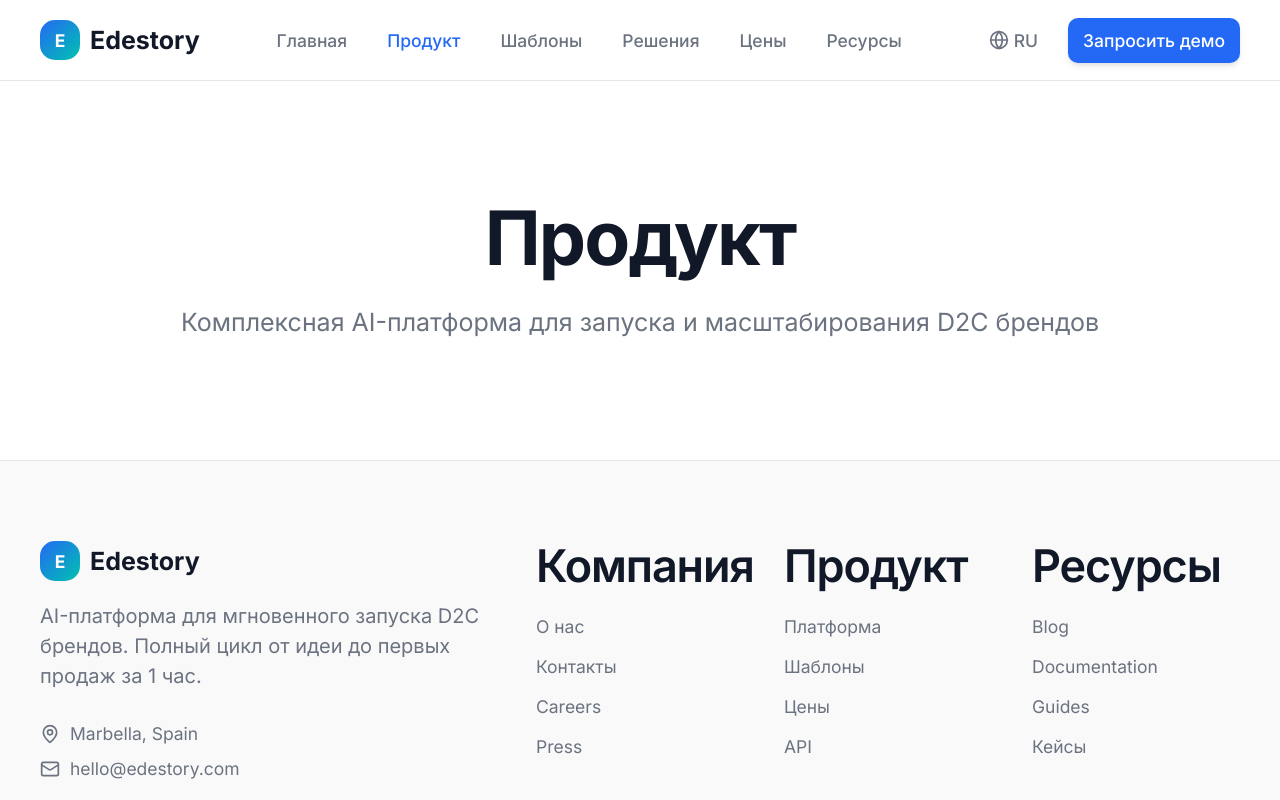
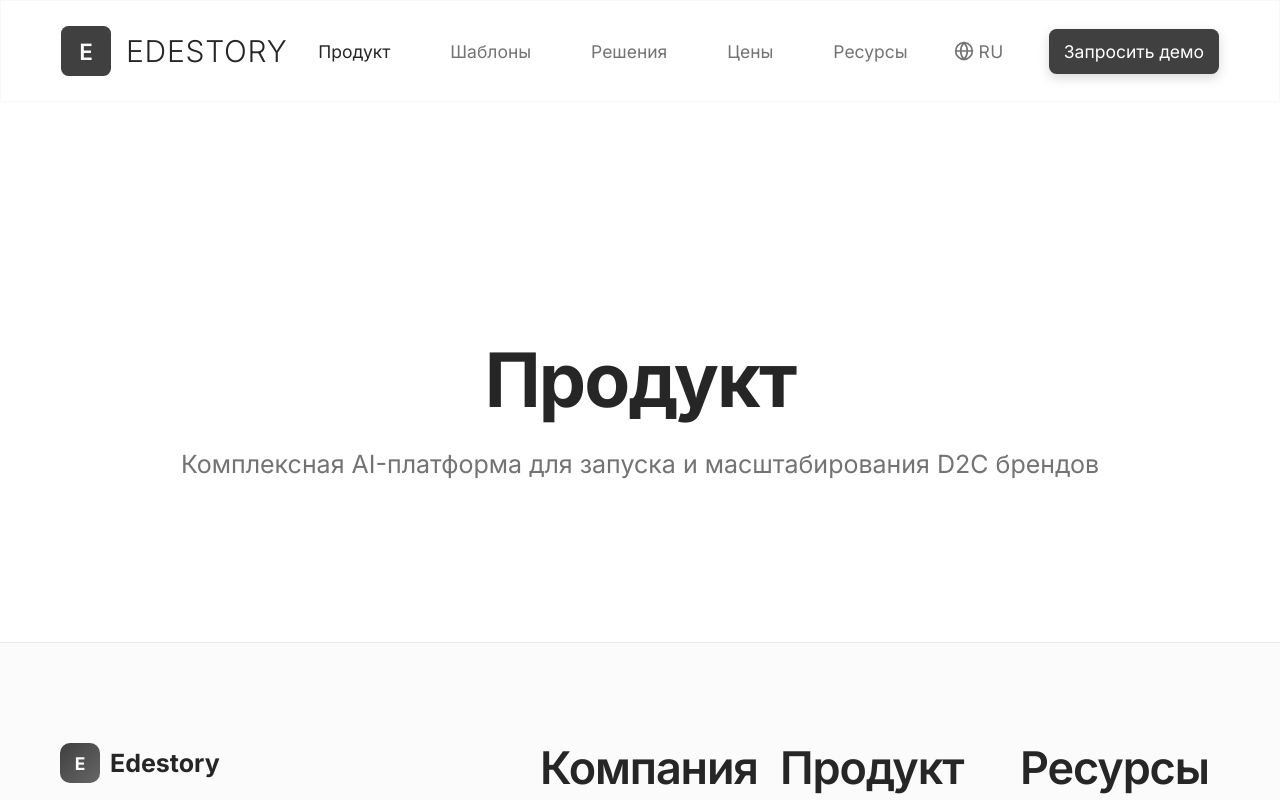
Before and after one commit to edestory/edestory-ai-blueprint, a React (Vite) app: page /product in a window 1280 px wide. Shown: the top 800 px of the page. Built offline with nearby package versions, Linux system fonts and the light colour scheme.

Commit message:
Update styles to match Savoy template
Apply color palette and stylistic elements from savoy.nordicmade.com to the existing project structure. This includes adopting the graphite gray and other color combinations, as well as font styles, to create a similar modern and stylish aesthetic.

```diff
--- a/src/components/Header.tsx
+++ b/src/components/Header.tsx
@@ -23,27 +23,27 @@ const Header = () => {
   };
 
   return (
-    <header className="fixed top-0 w-full bg-white/90 backdrop-blur-sm border-b border-border z-50">
+    <header className="sticky top-0 z-50 w-full border-b border-border/30 backdrop-elegant">
       <nav className="container-wide">
-        <div className="flex items-center justify-between h-16">
-          {/* Logo */}
-          <Link to="/" className="flex items-center space-x-2">
-            <div className="w-8 h-8 bg-gradient-primary rounded-lg flex items-center justify-center">
-              <span className="text-white font-bold text-sm">E</span>
+        <div className="flex items-center justify-between h-20">
+          {/* Logo - Savoy Style */}
+          <Link to="/" className="flex items-center space-x-3">
+            <div className="w-10 h-10 bg-primary rounded-md flex items-center justify-center">
+              <span className="text-primary-foreground font-semibold text-lg">E</span>
             </div>
-            <span className="text-xl font-bold text-foreground">Edestory</span>
+            <span className="font-light text-2xl tracking-wide text-foreground">EDESTORY</span>
           </Link>
 
           {/* Desktop Navigation */}
-          <div className="hidden md:flex items-center space-x-8">
-            {navigation.map((item) => (
+          <div className="hidden md:flex items-center space-x-12">
+            {navigation.slice(1).map((item) => (
               <Link
                 key={item.href}
                 to={item.href}
-                className={`text-sm font-medium transition-colors hover:text-primary ${
+                className={`text-sm font-normal transition-colors duration-normal ${
                   location.pathname === item.href
-                    ? 'text-primary'
-                    : 'text-muted-foreground'
+                    ? 'text-foreground'
+                    : 'text-muted-foreground hover:text-foreground'
                 }`}
               >
                 {item.name}
@@ -52,25 +52,25 @@ const Header = () => {
           </div>
 
           {/* Actions */}
-          <div className="flex items-center space-x-4">
+          <div className="flex items-center space-x-6">
             {/* Language Toggle */}
             <button
               onClick={toggleLanguage}
-              className="hidden md:flex items-center space-x-1 px-2 py-1 text-sm text-muted-foreground hover:text-foreground transition-colors"
+              className="hidden md:flex items-center space-x-1 px-3 py-2 text-sm text-muted-foreground hover:text-foreground transition-colors duration-normal"
             >
               <Globe className="w-4 h-4" />
-              <span className="uppercase font-medium">{language}</span>
+              <span className="uppercase font-normal tracking-wide">{language}</span>
             </button>
 
             {/* CTA Button */}
-            <Button variant="default" size="sm" className="hidden md:inline-flex">
+            <Button variant="default" size="sm" className="hidden md:inline-flex font-normal">
               {t('common.demo')}
             </Button>
 
             {/* Mobile Menu Button */}
             <button
               onClick={() => setIsOpen(!isOpen)}
-              className="md:hidden p-2 rounded-md hover:bg-muted"
+              className="md:hidden p-2 rounded-md hover:bg-muted transition-colors duration-normal"
             >
               {isOpen ? <X className="w-5 h-5" /> : <Menu className="w-5 h-5" />}
             </button>
@@ -79,15 +79,15 @@ const Header = () => {
 
         {/* Mobile Navigation */}
         {isOpen && (
-          <div className="md:hidden border-t border-border bg-white/95 backdrop-blur-sm">
+          <div className="md:hidden border-t border-border backdrop-elegant">
             <div className="px-2 pt-2 pb-3 space-y-1">
-              {navigation.map((item) => (
+              {navigation.slice(1).map((item) => (
                 <Link
                   key={item.href}
                   to={item.href}
-                  className={`block px-3 py-2 rounded-md text-base font-medium transition-colors ${
+                  className={`block px-4 py-3 rounded-md text-base font-normal transition-colors duration-normal ${
                     location.pathname === item.href
-                      ? 'bg-primary/10 text-primary'
+                      ? 'bg-primary/5 text-primary'
                       : 'text-muted-foreground hover:bg-muted hover:text-foreground'
                   }`}
                   onClick={() => setIsOpen(false)}
@@ -96,16 +96,16 @@ const Header = () => {
                 </Link>
               ))}
 
-              <div className="px-3 py-2 flex items-center justify-between border-t border-border mt-3 pt-3">
+              <div className="px-4 py-3 flex items-center justify-between border-t border-border mt-4 pt-4">
                 <button
                   onClick={toggleLanguage}
-                  className="flex items-center space-x-2 text-sm text-muted-foreground"
+                  className="flex items-center space-x-2 text-sm text-muted-foreground hover:text-foreground transition-colors duration-normal"
                 >
                   <Globe className="w-4 h-4" />
-                  <span className="uppercase font-medium">{language === 'ru' ? 'Русский' : 'English'}</span>
+                  <span className="uppercase font-normal tracking-wide">{language === 'ru' ? 'Русский' : 'English'}</span>
                 </button>
 
-                <Button variant="default" size="sm" onClick={() => setIsOpen(false)}>
+                <Button variant="default" size="sm" onClick={() => setIsOpen(false)} className="font-normal">
                   {t('common.demo')}
                 </Button>
               </div>
--- a/src/components/ui/button.tsx
+++ b/src/components/ui/button.tsx
@@ -18,7 +18,7 @@ const buttonVariants = cva(
           "bg-secondary text-secondary-foreground hover:bg-secondary/80",
         ghost: "hover:bg-accent hover:text-accent-foreground",
         link: "text-primary underline-offset-4 hover:underline",
-        hero: "bg-gradient-primary text-white hover:shadow-xl hover:scale-105 transition-all duration-300 shadow-lg font-semibold",
+        hero: "bg-primary text-primary-foreground hover:bg-primary-dark transition-all duration-normal shadow-md font-medium",
         accent: "bg-accent text-accent-foreground hover:bg-accent/90 shadow-md",
       },
       size: {
--- a/src/index.css
+++ b/src/index.css
@@ -8,72 +8,73 @@
 
 @layer base {
   :root {
-    /* Core Brand Colors */
-    --primary: 220 91% 55%;          /* #1E4DFF - Main brand blue */
-    --primary-light: 220 91% 65%;    /* Lighter variant */
-    --primary-dark: 220 91% 45%;     /* Darker variant */
-    --primary-foreground: 0 0% 100%; /* White text on primary */
+    /* Base Colors - Savoy Inspired */
+    --background: 0 0% 100%;
+    --foreground: 0 0% 15%;
 
-    --accent: 174 100% 38%;          /* #00C2A8 - Teal accent */
-    --accent-light: 174 100% 48%;    /* Lighter accent */
-    --accent-foreground: 0 0% 100%;  /* White text on accent */
-
-    /* Neutral Palette */
-    --background: 0 0% 100%;         /* Pure white */
-    --foreground: 220 39% 11%;       /* #0B1220 - Deep blue-gray */
-
-    --muted: 220 14% 96%;            /* #F5F7FA - Light gray background */
-    --muted-foreground: 220 9% 46%;  /* #6B7280 - Medium gray text */
-
-    --secondary: 220 14% 96%;        /* Same as muted */
-    --secondary-foreground: 220 39% 11%; /* Dark text on light bg */
-
-    --card: 0 0% 100%;               /* White card background */
-    --card-foreground: 220 39% 11%;  /* Dark text on cards */
+    --card: 0 0% 100%;
+    --card-foreground: 0 0% 15%;
 
     --popover: 0 0% 100%;
-    --popover-foreground: 220 39% 11%;
+    --popover-foreground: 0 0% 15%;
 
-    --border: 220 13% 91%;           /* #E5E7EB - Light border */
-    --input: 220 13% 91%;            /* Same as border */
-    --ring: 220 91% 55%;             /* Primary color for focus rings */
+    /* Brand Colors - Sophisticated Graphite Palette */
+    --primary: 0 0% 25%; /* Dark graphite */
+    --primary-light: 0 0% 35%;
+    --primary-dark: 0 0% 15%;
+    --primary-foreground: 0 0% 100%;
 
-    --destructive: 0 84% 60%;        /* Red for errors */
-    --destructive-foreground: 0 0% 100%;
+    --accent: 0 0% 40%; /* Medium graphite */
+    --accent-light: 0 0% 50%;
+    --accent-foreground: 0 0% 100%;
 
-    /* Gradients */
-    --gradient-primary: linear-gradient(135deg, hsl(220 91% 55%) 0%, hsl(174 100% 38%) 100%);
-    --gradient-subtle: linear-gradient(180deg, hsl(0 0% 100%) 0%, hsl(220 14% 98%) 100%);
+    --secondary: 0 0% 97%; /* Light background */
+    --secondary-foreground: 0 0% 25%;
 
-    /* Shadows */
-    --shadow-sm: 0 1px 2px 0 hsl(220 39% 11% / 0.05);
-    --shadow-md: 0 4px 6px -1px hsl(220 39% 11% / 0.1), 0 2px 4px -1px hsl(220 39% 11% / 0.06);
-    --shadow-lg: 0 10px 15px -3px hsl(220 39% 11% / 0.1), 0 4px 6px -2px hsl(220 39% 11% / 0.05);
-    --shadow-xl: 0 20px 25px -5px hsl(220 39% 11% / 0.1), 0 10px 10px -5px hsl(220 39% 11% / 0.04);
+    --muted: 0 0% 97%;
+    --muted-foreground: 0 0% 45%;
 
-    /* Spacing System */
-    --space-xs: 0.5rem;   /* 8px */
-    --space-sm: 0.75rem;  /* 12px */
-    --space-md: 1rem;     /* 16px */
-    --space-lg: 1.5rem;   /* 24px */
-    --space-xl: 2rem;     /* 32px */
-    --space-2xl: 3rem;    /* 48px */
-    --space-3xl: 4rem;    /* 64px */
-    --space-4xl: 6rem;    /* 96px */
-    --space-5xl: 8rem;    /* 128px */
+    --border: 0 0% 90%;
+    --input: 0 0% 90%;
+    --ring: 0 0% 25%;
 
-    /* Border Radius */
-    --radius-xs: 0.25rem; /* 4px */
-    --radius-sm: 0.375rem; /* 6px */
-    --radius-md: 0.5rem;  /* 8px */
-    --radius-lg: 0.75rem; /* 12px */
-    --radius-xl: 1rem;    /* 16px */
-    --radius-2xl: 1.5rem; /* 24px */
+    --destructive: 0 84.2% 60.2%;
+    --destructive-foreground: 0 0% 97%;
 
-    /* Transitions */
-    --transition-fast: 150ms cubic-bezier(0.4, 0, 0.2, 1);
-    --transition-normal: 250ms cubic-bezier(0.4, 0, 0.2, 1);
-    --transition-slow: 350ms cubic-bezier(0.4, 0, 0.2, 1);
+    /* Sophisticated Gradients */
+    --gradient-primary: linear-gradient(135deg, hsl(var(--primary)), hsl(var(--accent)));
+    --gradient-subtle: linear-gradient(180deg, hsl(var(--background)), hsl(var(--secondary)));
+    --gradient-hero: linear-gradient(135deg, hsl(var(--primary)), hsl(var(--primary-dark)));
+
+    /* Elegant Shadows */
+    --shadow-sm: 0 1px 3px 0 hsl(0 0% 0% / 0.1);
+    --shadow-md: 0 4px 12px 0 hsl(0 0% 0% / 0.15);
+    --shadow-lg: 0 8px 25px 0 hsl(0 0% 0% / 0.15);
+    --shadow-xl: 0 15px 35px 0 hsl(0 0% 0% / 0.1);
+
+    /* Refined Spacing */
+    --space-xs: 0.75rem;  /* 12px */
+    --space-sm: 1.5rem;   /* 24px */
+    --space-md: 2rem;     /* 32px */
+    --space-lg: 3rem;     /* 48px */
+    --space-xl: 4rem;     /* 64px */
+    --space-2xl: 5rem;    /* 80px */
+    --space-3xl: 6rem;    /* 96px */
+    --space-4xl: 8rem;    /* 128px */
+    --space-5xl: 10rem;   /* 160px */
+
+    /* Subtle Border Radius */
+    --radius-xs: 0.125rem; /* 2px */
+    --radius-sm: 0.25rem;  /* 4px */
+    --radius-md: 0.375rem; /* 6px */
+    --radius-lg: 0.5rem;   /* 8px */
+    --radius-xl: 0.75rem;  /* 12px */
+    --radius-2xl: 1rem;    /* 16px */
+
+    /* Smooth Transitions */
+    --transition-fast: 200ms cubic-bezier(0.4, 0, 0.2, 1);
+    --transition-normal: 350ms cubic-bezier(0.4, 0, 0.2, 1);
+    --transition-slow: 500ms cubic-bezier(0.4, 0, 0.2, 1);
   }
 }
 
@@ -91,9 +92,9 @@
     font-feature-settings: "rlig" 1, "calt" 1;
   }
 
-  /* Headings */
+  /* Headings - Savoy Typography */
   h1, h2, h3, h4, h5, h6 {
-    @apply font-semibold tracking-tight;
+    @apply font-light tracking-tight text-foreground;
   }
 
   h1 {
@@ -124,47 +125,58 @@
 }
 
 @layer components {
-  /* Container System */
+  /* Container System - Wider for Premium Feel */
   .container-narrow {
-    @apply mx-auto max-w-4xl px-4 sm:px-6;
+    @apply mx-auto max-w-4xl px-6 sm:px-8;
   }
 
   .container-wide {
-    @apply mx-auto max-w-7xl px-4 sm:px-6 lg:px-8;
+    @apply mx-auto max-w-6xl px-6 sm:px-8 lg:px-12;
   }
 
-  /* Section Spacing */
+  /* Section Spacing - More Generous */
   .section {
-    @apply py-16 md:py-20 lg:py-24;
+    @apply py-20 md:py-28 lg:py-32;
   }
 
   .section-sm {
-    @apply py-8 md:py-12 lg:py-16;
+    @apply py-12 md:py-16 lg:py-20;
   }
 
   .section-lg {
-    @apply py-20 md:py-24 lg:py-32;
+    @apply py-24 md:py-32 lg:py-40;
   }
 
-  /* Gradient Text */
+  /* Typography Utilities */
+  .text-display {
+    @apply text-4xl md:text-5xl lg:text-6xl font-light tracking-tight;
+  }
+
+  .text-headline {
+    @apply text-2xl md:text-3xl lg:text-4xl font-normal tracking-tight;
+  }
+
+  .text-body-large {
+    @apply text-lg md:text-xl leading-relaxed;
+  }
+
+  /* Sophisticated Effects */
   .gradient-text {
     @apply bg-gradient-to-r from-primary to-accent bg-clip-text text-transparent;
   }
 
-  /* Glass Effect */
-  .glass {
-    @apply backdrop-blur-sm bg-white/80 border border-white/20;
+  .backdrop-elegant {
+    @apply backdrop-blur-sm bg-white/90 border border-border/50;
   }
 
-  /* Card Hover Effects */
   .card-hover {
-    @apply transition-all duration-300 hover:shadow-lg hover:-translate-y-1;
+    @apply transition-all duration-normal hover:shadow-lg;
   }
 
-  /* Animated Background */
+  /* Refined Background Pattern */
   .bg-grid {
-    background-image: radial-gradient(circle, hsl(220 91% 55% / 0.1) 1px, transparent 1px);
-    background-size: 24px 24px;
+    background-image: radial-gradient(circle at 1px 1px, hsl(var(--muted-foreground) / 0.1) 1px, transparent 0);
+    background-size: 32px 32px;
   }
 }
 
```
Also changed, not shown: src/components/Hero.tsx (+25 -25 lines), src/components/ModuleCard.tsx (+16 -15 lines), src/components/ModulesSection.tsx (+6 -6 lines), src/components/OnboardingSection.tsx (+17 -17 lines).
